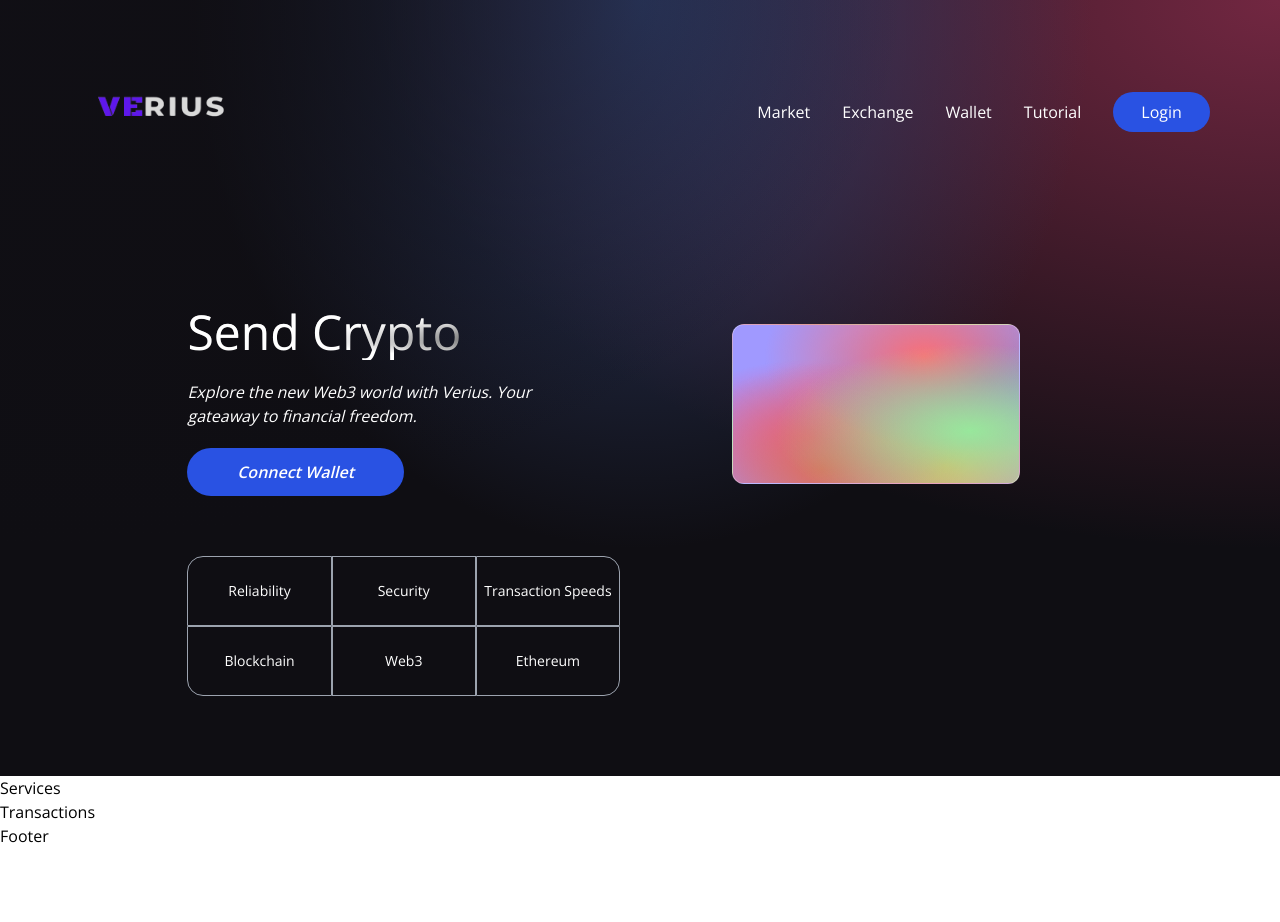
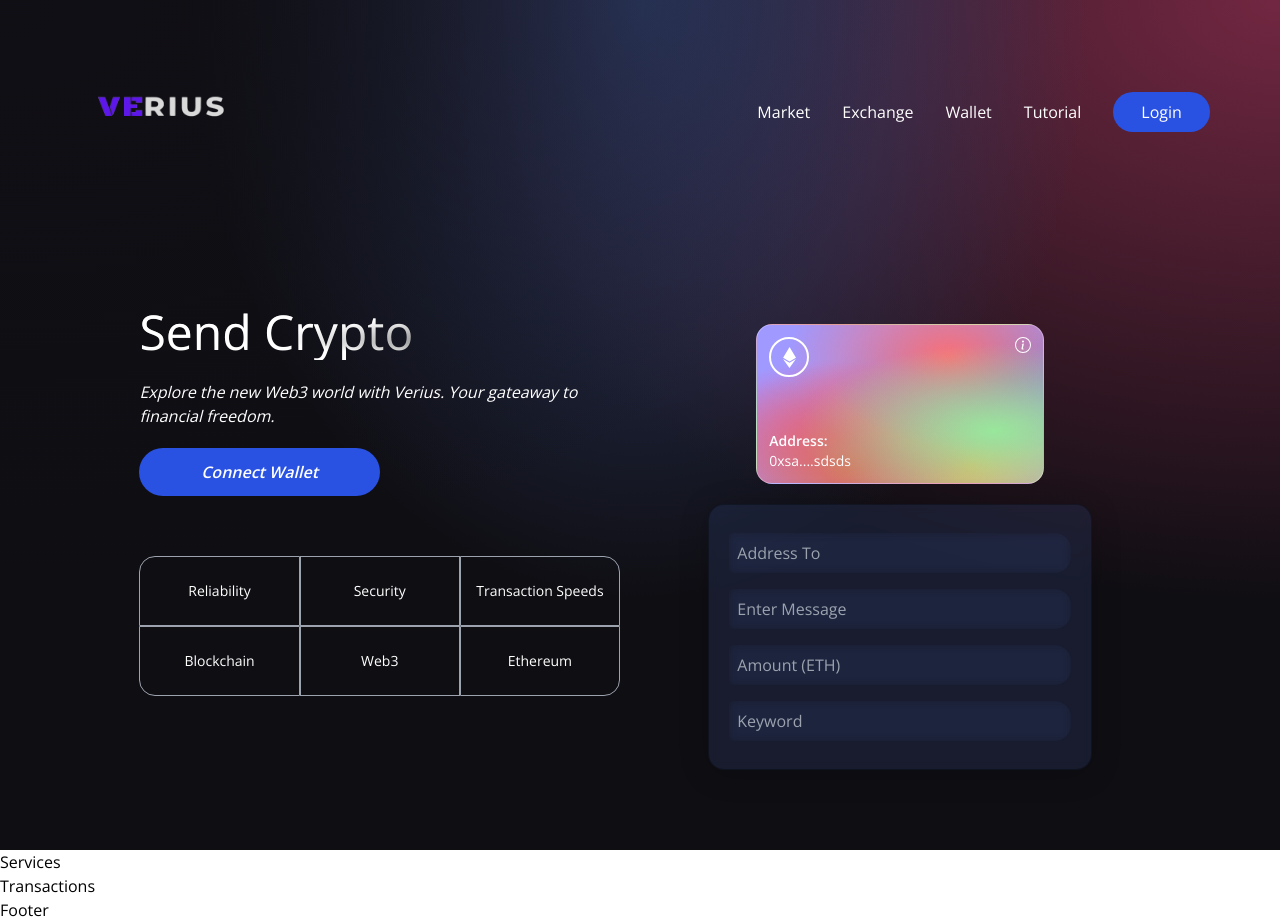
Before and after one commit to DiyanPv/VERIUS-Marketplace, a React (Vite) app in the folder frontend/: page / in a window 1280 px wide. Before the commit the page ends 848 px from the top, so only its background shows below. Built offline with nearby package versions, Linux system fonts and the light colour scheme.

Commit message:
added input field component

```diff
--- /dev/null
+++ b/frontend/src/components/Form.jsx
@@ -0,0 +1,12 @@
+export const InputForm = ({ placeholder, name, type, value, handleChange }) => {
+  return (
+    <input
+      className="my-2 w-full rounded-l p-2 outline-none bg-transparent text-white border-none white-glassmorphism"
+      placeholder={placeholder}
+      name={name}
+      type={type}
+      value={value}
+      handleChange={handleChange}
+    ></input>
+  )
+}
--- a/frontend/src/components/HomePage.jsx
+++ b/frontend/src/components/HomePage.jsx
@@ -1,9 +1,36 @@
 import { AiFillPlayCircle } from 'react-icons/ai'
 import { SiEthereum } from 'react-icons/si'
+import { InputForm } from './Form'
 import { BsInfoCircle } from 'react-icons/bs'
 import { Spinner } from './LoadingSpinner'
 import { ethers } from 'ethers'
 export const HomePage = () => {
+  const InputArray = [
+    {
+      placeholder: 'Address To',
+      name: 'addressTo',
+      type: 'text',
+      handleChange: () => {},
+    },
+    {
+      placeholder: 'Enter Message',
+      name: 'message',
+      type: 'text',
+      handleChange: () => {},
+    },
+    {
+      placeholder: 'Amount (ETH)',
+      name: 'amount',
+      type: 'number',
+      handleChange: () => {},
+    },
+    {
+      placeholder: 'Keyword',
+      name: 'keyword',
+      type: 'text',
+      handleChange: () => {},
+    },
+  ]
   const commonStyles =
     'min-h-[70px] sm:px-0 px-2 sm:min-w-[120px] flex justify-center items-center border-[0.5px] border-gray-400 text-sm font-light text-white'
   const connectWalet = () => {
@@ -42,7 +69,33 @@ export const HomePage = () => {
         </div>
 
         <div className="flex flex-col flex-1 items-center justify-start w-full md:mt-0 mt-10">
-          <div className="p-3 justify-end items-start flex-col rounded-xl h-40 w-full sm:w-72 my-5 eth-card white-glassmorphism"></div>
+          <div className="p-3 items-start flex-row flex justify-between rounded-x1 h-40 w-full sm:w-72 my-5 eth-card white-glassmorphism">
+            <div className="flex justify-between flex-col w-full h-full">
+              <div className="flex justify-between items-start">
+                <div className="w-10 h-10 rounded-full border-2 border-white flex justify-center items-center">
+                  <SiEthereum fontSize={21} color="#fff" />
+                </div>
+                <BsInfoCircle fontSize={16} color="#fff" />
+              </div>
+              <div>
+                <p className="text-white font-semibold font-light text-sm">
+                  Address:
+                </p>
+                <p className="text-white font-light text-sm">0xsa....sdsds</p>
+              </div>
+            </div>
+          </div>
+          <div className="text-white p-5 sm:w-96 w-full flex flex-col justify-start items-center blue-glassmorphism">
+            {InputArray.map((element) => (
+              <InputForm
+                placeholder={element.placeholder}
+                key={Math.random() + element + Math.random(10)}
+                name={element.name}
+                type={element.type}
+                handleChange={element.handleChange}
+              />
+            ))}
+          </div>
         </div>
       </div>
     </div>
```
